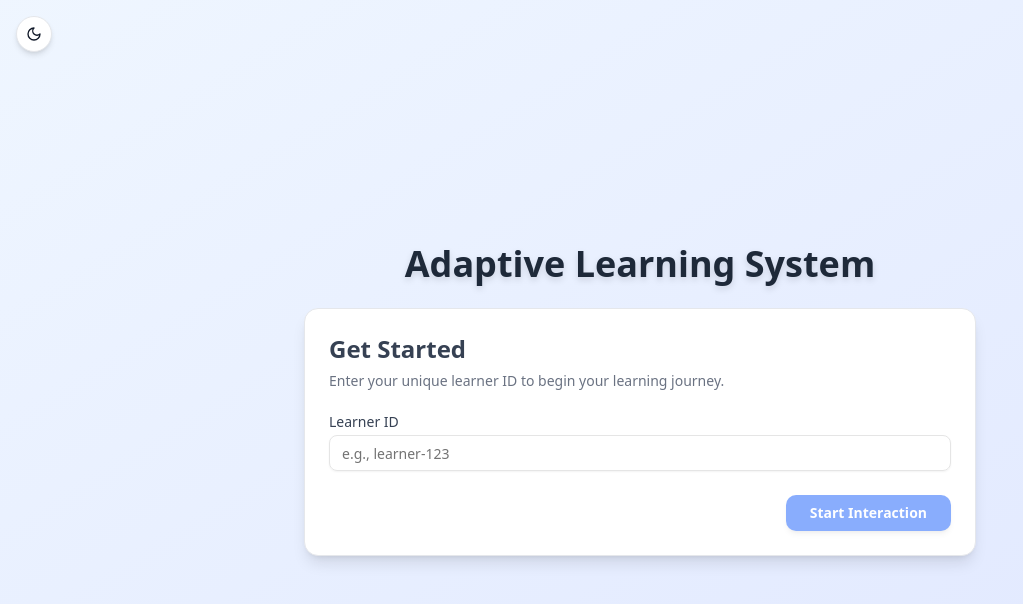
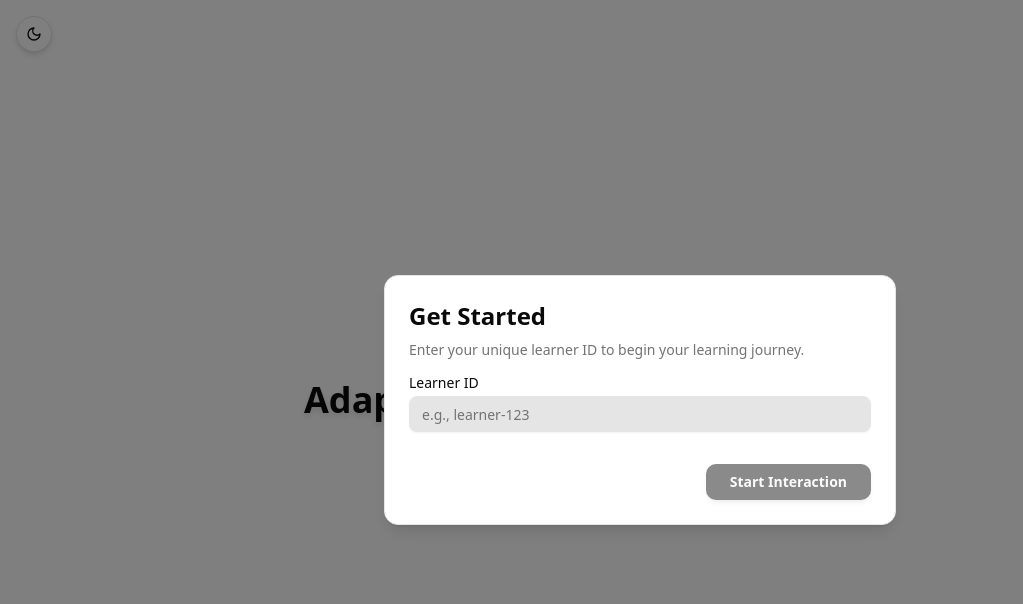
Before and after one commit to itxtx/rag_math_project, a Next.js app in the folder frontend/: page / in a window 1280 px wide. Shown: the top 604 px of the page, without its empty margins (0-1023 px from the left). Built offline with nearby package versions, Linux system fonts and the light colour scheme.

Commit message:
added interactive window

```diff
--- a/frontend/src/app/page.js
+++ b/frontend/src/app/page.js
@@ -11,8 +11,7 @@ import { Textarea } from '@/components/ui/textarea';
 import { AlertDialog, AlertDialogAction, AlertDialogContent, AlertDialogDescription, AlertDialogFooter, AlertDialogHeader, AlertDialogTitle } from '@/components/ui/alert-dialog';
 import { Progress } from '@/components/ui/progress'; // For loading indicator
 
-// You might need to add a simple icon for the theme toggle, e.g., from Lucide React
-// npm install lucide-react
+// Lucide React icons
 import { Sun, Moon } from 'lucide-react';
 
 // Main App component
@@ -26,6 +25,7 @@ function App() {
   const [error, setError] = useState(null); // Stores any error messages
   const [loading, setLoading] = useState(false); // Indicates if an API call is in progress
   const [isErrorDialogOpen, setIsErrorDialogOpen] = useState(false); // Controls the visibility of the error dialog
+  const [isLearnerIdDialogOpen, setIsLearnerIdDialogOpen] = useState(true); // Controls visibility of Learner ID dialog
   const [theme, setTheme] = useState('light'); // State for managing the current theme (light/dark)
 
   // Base URL for your FastAPI backend
@@ -77,6 +77,7 @@ function App() {
 
       const data = await response.json();
       setQuestion(data); // Set the received question data
+      setIsLearnerIdDialogOpen(false); // Close the learner ID dialog on successful start
     } catch (err) {
       console.error('Error starting interaction:', err);
       setError(err.message); // Set the error message
@@ -128,7 +129,7 @@ function App() {
       // Store both feedback and correct_answer_suggestion
       setFeedback({
         feedbackText: data.evaluation.feedback,
-        correctAnswer: data.evaluation['correct answer'] || null, // Access using bracket notation due to space
+        correctAnswer: data.evaluation['correct_answer'] || data.evaluation['correct answer'] || null, // Access using bracket notation for both possibilities
       });
     } catch (err) {
       console.error('Error submitting answer:', err);
@@ -140,52 +141,53 @@ function App() {
   };
 
   return (
-    <div className="min-h-screen bg-gradient-to-br from-blue-50 to-indigo-100 dark:from-gray-900 dark:to-gray-800 text-gray-900 dark:text-gray-100 flex items-center justify-center p-4 font-inter relative">
+    <div className="min-h-screen bg-background text-foreground flex items-center justify-center p-4 font-inter relative">
       {/* Theme Toggle Button */}
       <Button
         onClick={toggleTheme}
         variant="outline"
         size="icon"
-        className="absolute top-4 left-4 rounded-full shadow-md bg-white dark:bg-gray-700 hover:bg-gray-100 dark:hover:bg-gray-600 border-gray-200 dark:border-gray-600"
+        className="absolute top-4 left-4 rounded-full shadow-md bg-card hover:bg-accent text-foreground border-border"
       >
         {theme === 'light' ? <Moon className="h-5 w-5" /> : <Sun className="h-5 w-5" />}
       </Button>
 
       <div className="w-full max-w-2xl space-y-6">
         {/* Application Title */}
-        <h1 className="text-4xl font-extrabold text-center text-gray-800 dark:text-gray-200 drop-shadow-md">
+        <h1 className="text-4xl font-extrabold text-foreground drop-shadow-md">
           Adaptive Learning System
         </h1>
 
-        {/* Learner ID Input Card */}
-        <Card className="w-full rounded-xl shadow-lg border border-gray-200 dark:border-gray-700 bg-white dark:bg-gray-800">
-          <CardHeader>
-            <CardTitle className="text-2xl font-bold text-gray-700 dark:text-gray-200">Get Started</CardTitle>
-            <CardDescription className="text-gray-500 dark:text-gray-400">Enter your unique learner ID to begin your learning journey.</CardDescription>
-          </CardHeader>
-          <CardContent className="space-y-4">
-            <div className="grid w-full items-center gap-1.5">
-              <Label htmlFor="learnerId" className="text-gray-700 dark:text-gray-200">Learner ID</Label>
+        {/* Learner ID Input Dialog */}
+        <AlertDialog open={isLearnerIdDialogOpen} onOpenChange={setIsLearnerIdDialogOpen}>
+          <AlertDialogContent className="rounded-xl shadow-lg bg-card border-border">
+            <AlertDialogHeader>
+              <AlertDialogTitle className="text-2xl font-bold text-card-foreground">Get Started</AlertDialogTitle>
+              <AlertDialogDescription className="text-muted-foreground">
+                Enter your unique learner ID to begin your learning journey.
+              </AlertDialogDescription>
+            </AlertDialogHeader>
+            <div className="grid w-full items-center gap-1.5 mb-4">
+              <Label htmlFor="learnerIdDialog" className="text-card-foreground">Learner ID</Label>
               <Input
                 type="text"
-                id="learnerId"
+                id="learnerIdDialog"
                 placeholder="e.g., learner-123"
                 value={learnerId}
                 onChange={(e) => setLearnerId(e.target.value)}
-                className="rounded-md focus:ring-2 focus:ring-blue-300 dark:bg-gray-700 dark:text-gray-100 dark:border-gray-600"
+                className="rounded-md focus:ring-2 focus:ring-ring bg-input text-foreground border-border"
                 disabled={loading}
               />
             </div>
-          </CardContent>
-          <CardFooter className="flex justify-end">
+            <AlertDialogFooter>
               <Button
                 onClick={handleStartInteraction}
                 disabled={!learnerId || loading}
-              className="w-full sm:w-auto bg-blue-600 hover:bg-blue-700 text-white font-semibold py-2 px-6 rounded-lg shadow-md transition-all duration-200 ease-in-out transform hover:scale-105"
+                className="w-full sm:w-auto bg-primary hover:bg-primary/90 text-primary-foreground font-semibold py-2 px-6 rounded-lg shadow-md transition-all duration-200 ease-in-out transform hover:scale-105"
               >
                 {loading ? (
                   <>
-                  <svg className="animate-spin -ml-1 mr-3 h-5 w-5 text-white" xmlns="http://www.w3.org/2000/svg" fill="none" viewBox="0 0 24 24">
+                    <svg className="animate-spin -ml-1 mr-3 h-5 w-5 text-primary-foreground" xmlns="http://www.w3.org/2000/svg" fill="none" viewBox="0 0 24 24">
                       <circle className="opacity-25" cx="12" cy="12" r="10" stroke="currentColor" strokeWidth="4"></circle>
                       <path className="opacity-75" fill="currentColor" d="M4 12a8 8 0 018-8V0C5.373 0 0 5.373 0 12h4zm2 5.291A7.962 7.962 0 014 12H0c0 3.042 1.135 5.824 3 7.938l3-2.647z"></path>
                     </svg>
@@ -195,33 +197,34 @@ function App() {
                   'Start Interaction'
                 )}
               </Button>
-          </CardFooter>
-        </Card>
+            </AlertDialogFooter>
+          </AlertDialogContent>
+        </AlertDialog>
 
         {/* Loading Progress Bar */}
         {loading && (
-          <Progress value={100} className="w-full animate-pulse h-2 bg-blue-200 dark:bg-blue-700" />
+          <Progress value={100} className="w-full animate-pulse h-2 bg-primary" />
         )}
 
         {/* Question Display Card */}
         {question && (
-          <Card className="w-full rounded-xl shadow-lg border border-gray-200 dark:border-gray-700 bg-white dark:bg-gray-800">
+          <Card className="w-full rounded-xl shadow-lg border border-border bg-card">
             <CardHeader>
-              <CardTitle className="text-2xl font-bold text-gray-700 dark:text-gray-200">Current Question</CardTitle>
-              <CardDescription className="text-gray-500 dark:text-gray-400">Reflect on the concept and provide your best answer.</CardDescription>
+              <CardTitle className="text-2xl font-bold text-card-foreground">Current Question</CardTitle>
+              <CardDescription className="text-muted-foreground">Reflect on the concept and provide your best answer.</CardDescription>
             </CardHeader>
             <CardContent className="space-y-4">
-              <div className="bg-gray-50 dark:bg-gray-700 p-4 rounded-lg border border-gray-200 dark:border-gray-600">
-                <p className="text-gray-800 dark:text-gray-200 text-lg leading-relaxed">{question.question_text}</p>
+              <div className="bg-muted p-4 rounded-lg border border-border">
+                <p className="text-foreground text-lg leading-relaxed">{question.question_text}</p>
               </div>
               <div className="grid w-full items-center gap-1.5">
-                <Label htmlFor="answer" className="text-gray-700 dark:text-gray-200">Your Answer</Label>
+                <Label htmlFor="answer" className="text-card-foreground">Your Answer</Label>
                 <Textarea
                   id="answer"
                   placeholder="Type your answer here..."
                   value={answer}
                   onChange={(e) => setAnswer(e.target.value)}
-                  className="min-h-[100px] rounded-md focus:ring-2 focus:ring-blue-300 dark:bg-gray-700 dark:text-gray-100 dark:border-gray-600"
+                  className="min-h-[100px] rounded-md focus:ring-2 focus:ring-ring bg-input text-foreground border-border"
                   disabled={loading}
                 />
               </div>
@@ -230,11 +233,11 @@ function App() {
               <Button
                 onClick={handleSubmitAnswer}
                 disabled={loading || !answer.trim()}
-                className="w-full sm:w-auto bg-green-600 hover:bg-green-700 text-white font-semibold py-2 px-6 rounded-lg shadow-md transition-all duration-200 ease-in-out transform hover:scale-105"
+                className="w-full sm:w-auto bg-primary hover:bg-primary/90 text-primary-foreground font-semibold py-2 px-6 rounded-lg shadow-md transition-all duration-200 ease-in-out transform hover:scale-105"
               >
                 {loading ? (
                   <>
-                    <svg className="animate-spin -ml-1 mr-3 h-5 w-5 text-white" xmlns="http://www.w3.org/2000/svg" fill="none" viewBox="0 0 24 24">
+                    <svg className="animate-spin -ml-1 mr-3 h-5 w-5 text-primary-foreground" xmlns="http://www.w3.org/2000/svg" fill="none" viewBox="0 0 24 24">
                       <circle className="opacity-25" cx="12" cy="12" r="10" stroke="currentColor" strokeWidth="4"></circle>
                       <path className="opacity-75" fill="currentColor" d="M4 12a8 8 0 018-8V0C5.373 0 0 5.373 0 12h4zm2 5.291A7.962 7.962 0 014 12H0c0 3.042 1.135 5.824 3 7.938l3-2.647z"></path>
                     </svg>
@@ -250,37 +253,46 @@ function App() {
 
         {/* Feedback Display Card */}
         {feedback && (
-          <Card className="w-full rounded-xl shadow-lg border border-gray-200 dark:border-gray-700 bg-white dark:bg-gray-800">
+          <Card className="w-full rounded-xl shadow-lg border border-border bg-card">
             <CardHeader>
-              <CardTitle className="text-2xl font-bold text-gray-700 dark:text-gray-200">Evaluation Feedback</CardTitle>
-              <CardDescription className="text-gray-500 dark:text-gray-400">Here's how you did on the last question.</CardDescription>
+              <CardTitle className="text-2xl font-bold text-card-foreground">Evaluation Feedback</CardTitle>
+              <CardDescription className="text-muted-foreground">Here's how you did on the last question.</CardDescription>
             </CardHeader>
             <CardContent className="space-y-4">
-              <div className="bg-blue-50 dark:bg-blue-900 p-4 rounded-lg border border-blue-200 dark:border-blue-700">
-                <p className="text-blue-800 dark:text-blue-200 text-lg leading-relaxed">
+              <div className="bg-muted p-4 rounded-lg border border-border">
+                <p className="text-foreground text-lg leading-relaxed">
                   <span className="font-semibold">Feedback:</span> {feedback.feedbackText}
                 </p>
                 {feedback.correctAnswer && (
-                  <p className="text-blue-800 dark:text-blue-200 text-lg leading-relaxed mt-2">
+                  <p className="text-foreground text-lg leading-relaxed mt-2">
                     <span className="font-semibold">Correct Answer:</span> {feedback.correctAnswer}
                   </p>
                 )}
               </div>
             </CardContent>
+            <CardFooter className="flex justify-end">
+              <Button
+                onClick={handleStartInteraction} // This button will fetch the next question
+                disabled={loading}
+                className="w-full sm:w-auto bg-primary hover:bg-primary/90 text-primary-foreground font-semibold py-2 px-6 rounded-lg shadow-md transition-all duration-200 ease-in-out transform hover:scale-105"
+              >
+                {loading ? 'Loading Next Question...' : 'Next Question'}
+              </Button>
+            </CardFooter>
           </Card>
         )}
 
         {/* Error Dialog */}
         <AlertDialog open={isErrorDialogOpen} onOpenChange={setIsErrorDialogOpen}>
-          <AlertDialogContent className="rounded-xl shadow-lg bg-white dark:bg-gray-800 border-gray-200 dark:border-gray-700">
+          <AlertDialogContent className="rounded-xl shadow-lg bg-card border-border">
             <AlertDialogHeader>
-              <AlertDialogTitle className="text-red-600 dark:text-red-400">Error</AlertDialogTitle>
-              <AlertDialogDescription className="text-gray-700 dark:text-gray-300">
+              <AlertDialogTitle className="text-destructive">Error</AlertDialogTitle>
+              <AlertDialogDescription className="text-muted-foreground">
                 {error}
               </AlertDialogDescription>
             </AlertDialogHeader>
             <AlertDialogFooter>
-              <AlertDialogAction onClick={() => setIsErrorDialogOpen(false)} className="bg-red-500 hover:bg-red-600 text-white rounded-lg">
+              <AlertDialogAction onClick={() => setIsErrorDialogOpen(false)} className="bg-destructive hover:bg-destructive/90 text-destructive-foreground rounded-lg">
                 Close
               </AlertDialogAction>
             </AlertDialogFooter>
```
Also changed, not shown: 1 other file (tests, documents, lock files or other folders). Lines whose indentation alone changed are shown as unchanged.
